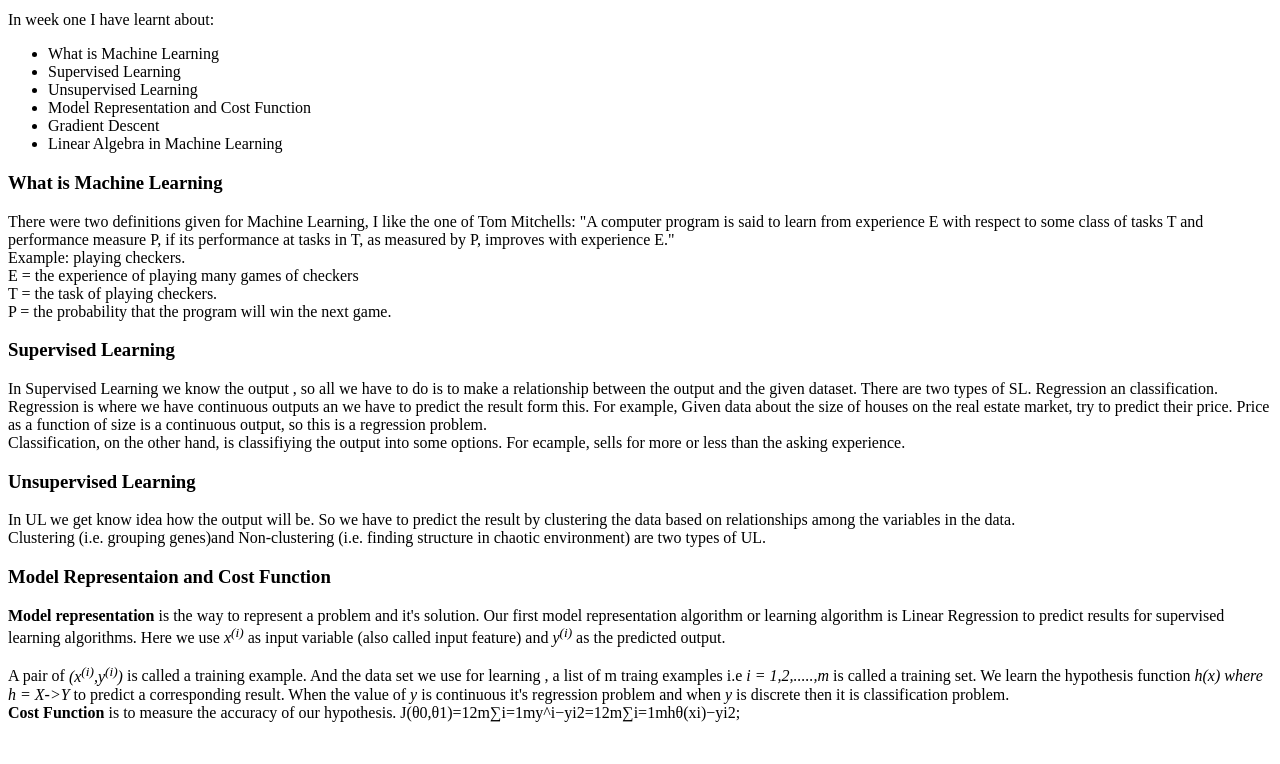
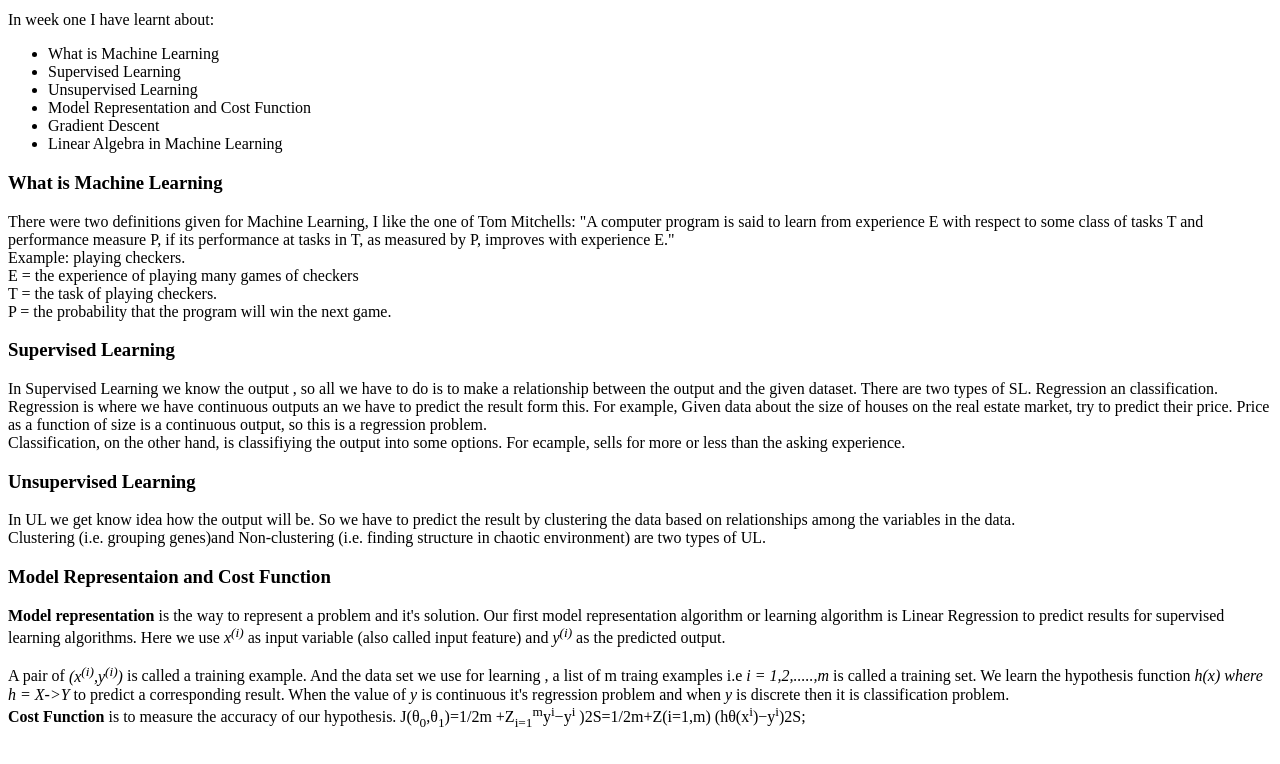
Before and after one commit to Buraira/buraira.github.io, a plain HTML site: page Machine_Learning.html in a window 1280 px wide. Shown: the part 84-848 px from the top of the page. Drawn offline with Linux system fonts and the light colour scheme.

Commit message:
updates cost function

```diff
--- a/Machine_Learning.html
+++ b/Machine_Learning.html
@@ -56,7 +56,8 @@
          is classification problem.<br>
         <b>Cost Function</b> is to measure the accuracy of our hypothesis.
 
-        J(θ0,θ1)=12m∑i=1my^i−yi2=12m∑i=1mhθ(xi)−yi2;
+        J(θ<sub>0</sub>,θ<sub>1</sub>)=1/2m +Z<sub>i=1</sub><sup>m</sup>y<sup>i</sup>−y<sup>i</sup>
+        )2S=1/2m+Z(i=1,m) (hθ(x<sup>i</sup>)−y<sup>i</sup>)2S;
          <br>
          <br>
       </p>
```
